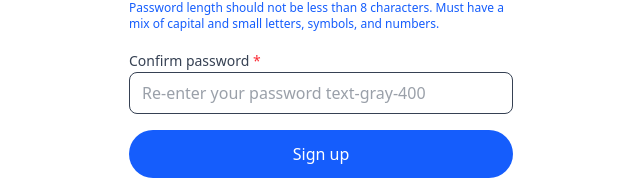
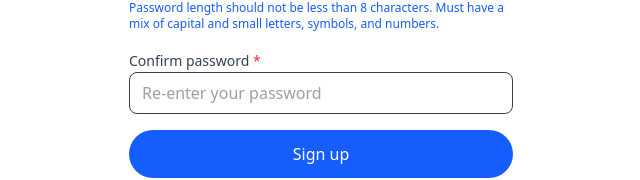
Before and after one commit to Hnn3y/TitanVale-Technologies, a React (Vite) app in the folder homesure/: page /signup in a window 1280 px wide. Shown: the part 498-678 px from the top of the page, without its empty margins (319-959 px from the left). Built offline with nearby package versions, Linux system fonts and the light colour scheme.

Commit message:
fix: fixed form styling

```diff
--- a/homesure/pages/SignUpPage.jsx
+++ b/homesure/pages/SignUpPage.jsx
@@ -90,7 +90,7 @@ const SignupPage = () => {
             <input
               type="password"
               required
-              placeholder="Re-enter your password text-gray-400"
+              placeholder="Re-enter your password"
               className="text-gray-700 w-full px-3 py-2 border rounded-lg focus:outline-none focus:ring-2 focus:ring-blue-600"
             />
           </div>
```
